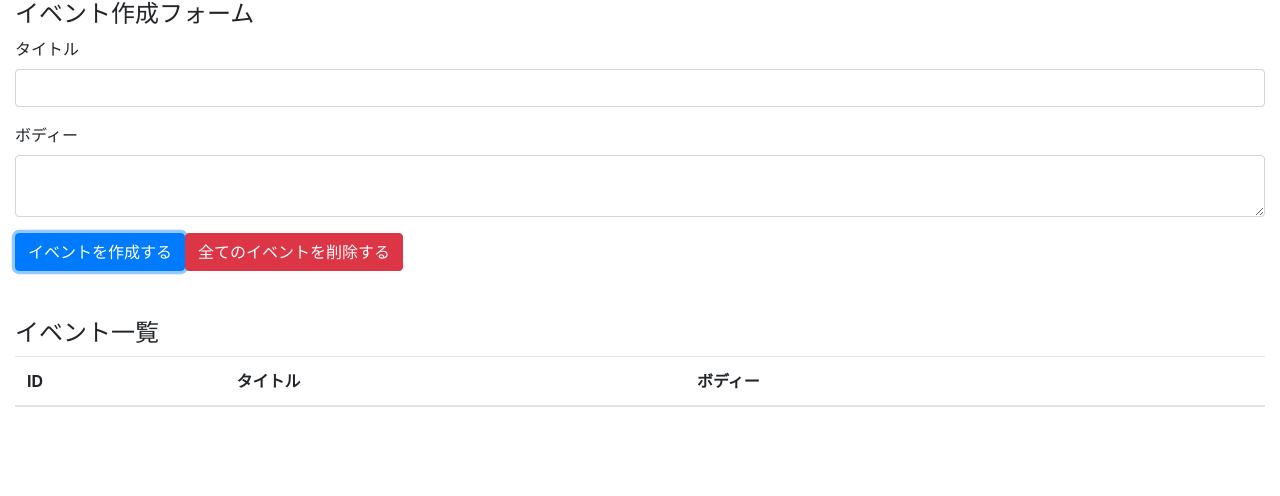
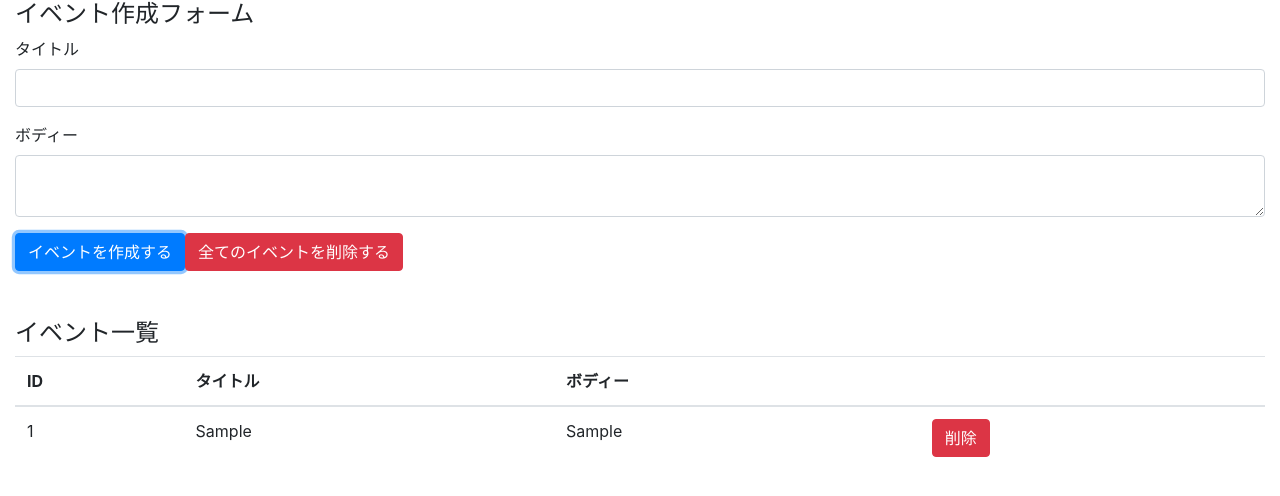
Before and after one commit to tbaba/udemy-react-redux-hooks, a React (Create React App) app: page / in a window 1280 px wide. Both pictures are taken after typing "Sample", "Sample" into the empty fields and a click on the button "イベントを作成する". Shown: the top 496 px of the page. Built offline with nearby package versions, Linux system fonts and the light colour scheme.

Commit message:
Enable to delete the event

```diff
--- a/src/components/App.js
+++ b/src/components/App.js
@@ -2,9 +2,12 @@ import React, { useState, useReducer } from 'react';
 import reducer from '../reducers';
 import 'bootstrap/dist/css/bootstrap.min.css'
 
+import Event from './Event';
+
 const App = () => {
   const [state, dispatch] = useReducer(reducer, []);
   const [event, setEvent] = useState({});
+  const { title, body } = event;
 
   const addEvent = (e) => {
     e.preventDefault();
@@ -24,6 +27,10 @@ const App = () => {
     }
   }
 
+  const deleteEvent = (id) => {
+    dispatch({ type: 'DELETE_EVENT', id });
+  };
+
   return (
     <div className="container-fluid">
       <div className="newEventForm mb-5">
@@ -32,10 +39,12 @@ const App = () => {
           <div className="form-group">
             <label htmlFor="formEventTitle">タイトル</label>
             <input
+              type="text"
               className="form-control"
               id="formEventTitle"
               onChange={e => changeEvent(e.target.value, 'title')}
-              value={event.title}
+              value={title}
+              defaultValue={""}
             />
           </div>
           <div className="form-group">
@@ -44,7 +53,8 @@ const App = () => {
               className="form-control"
               id="formEventBody"
               onChange={e => changeEvent(e.target.value, 'body')}
-              value={event.body}
+              value={body}
+              defaultValue={""}
             />
           </div>
           <button className="btn btn-primary" onClick={addEvent}>イベントを作成する</button>
@@ -63,6 +73,9 @@ const App = () => {
               <th></th>
             </tr>
           </thead>
+          <tbody>
+            {state.map(event => <Event key={event.id} event={event} onChange={deleteEvent} />)}
+          </tbody>
         </table>
       </div>
     </div>
--- /dev/null
+++ b/src/components/Event.js
@@ -0,0 +1,20 @@
+import React from 'react';
+
+export default function Event({ event, onChange }) {
+  return (
+    <tr key={event.id}>
+      <td>{event.id}</td>
+      <td>{event.title}</td>
+      <td>{event.body}</td>
+      <td>
+        <button
+          type="button"
+          className="btn btn-danger"
+          onClick={() => onChange(event.id)}
+        >
+          削除
+        </button>
+      </td>
+    </tr>
+  );
+}
--- a/src/reducers/index.js
+++ b/src/reducers/index.js
@@ -20,7 +20,8 @@ const events = (state = [], action) => {
 
       return [...state, { id, ...event }];
     case 'DELETE_EVENT':
-      return state;
+      const events = state.filter((event) => event.id !== action.id);
+      return [...events];
     case 'DELETE_ALL_EVENTS':
       return [];
     default:
```
